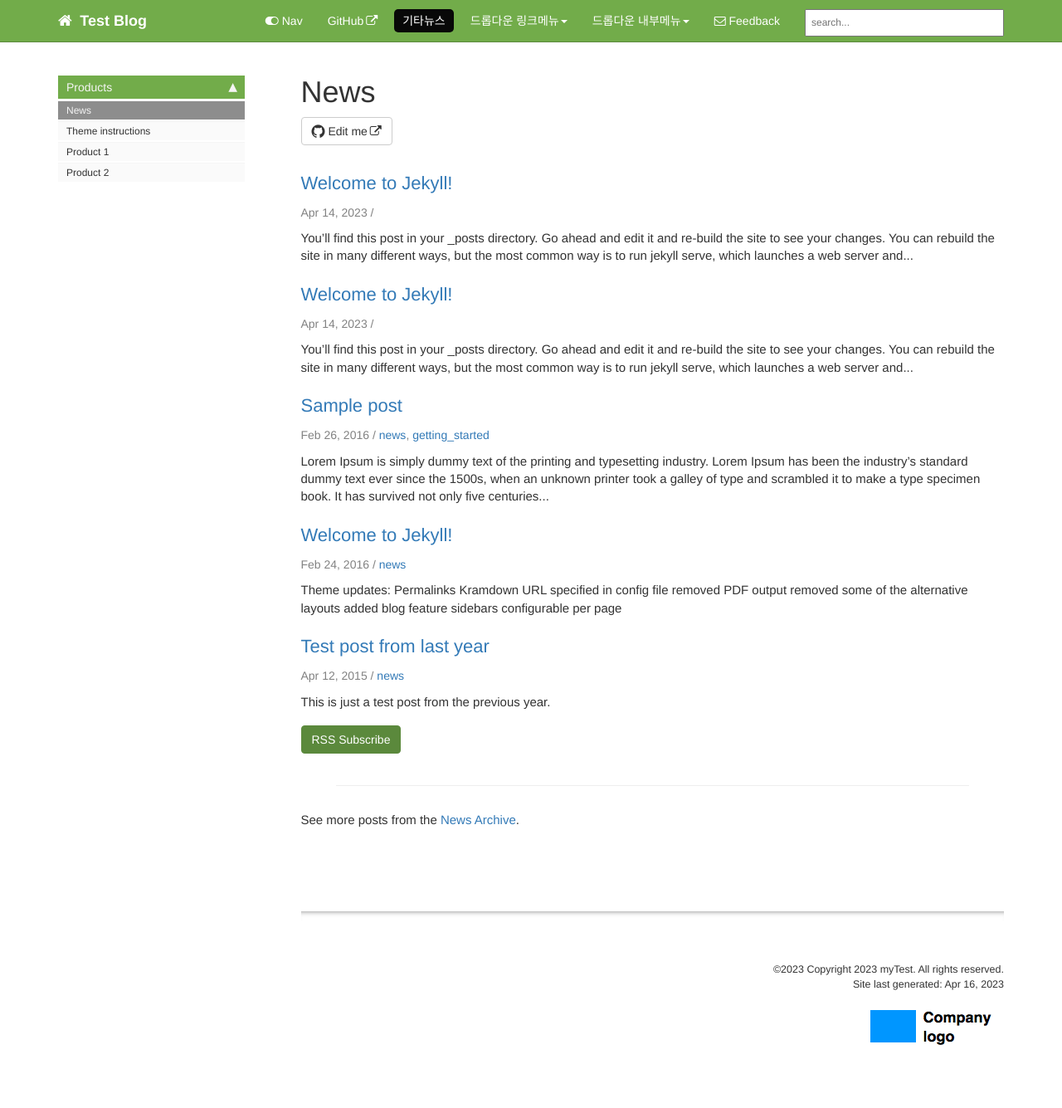
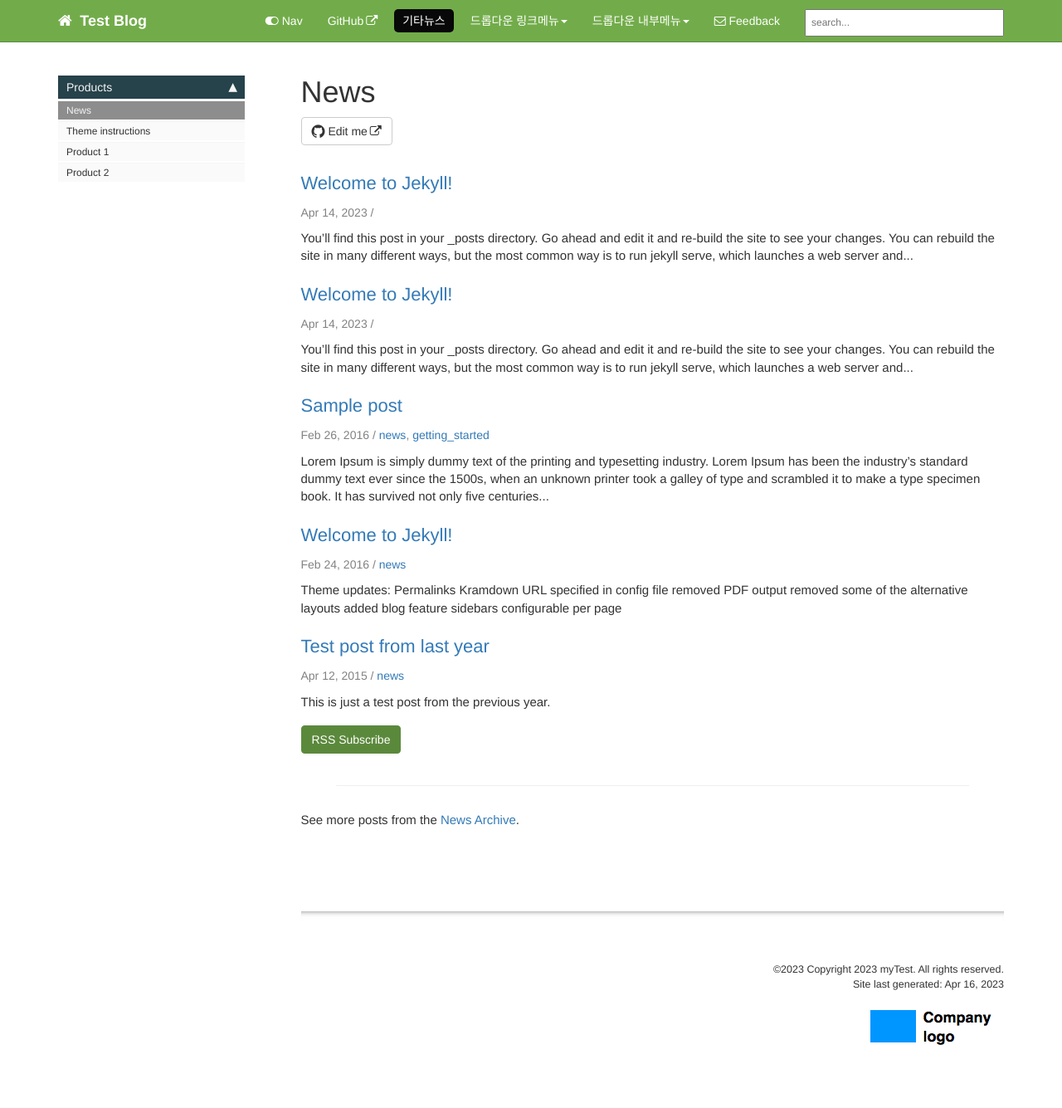
Before and after one commit to deepine/deepine.github.io, a Jekyll site: the page built from pages/news/news.html, in a window 1280 px wide. Shown: the whole page at 83% size. Built offline with Jekyll 4.4.1, drawn with Linux system fonts in a browser that asks for light colours; comment, search, counter and statistics services are not loaded.

Commit message:
Update theme-green.css

```diff
--- a/css/theme-green.css
+++ b/css/theme-green.css
@@ -14,15 +14,15 @@ h4 {color: #808080; }
 }
 
 .nav > li.active > a {
-    background-color: #72ac4a;
+    background-color: #26424b;
 }
 
 .nav > li > a:hover {
-    background-color: #72ac4a;
+    background-color: #26424b;
 }
 
 div.navbar-collapse .dropdown-menu > li > a:hover {
-    background-color: #72ac4a;
+    background-color: #26424b;
 }
 
 .navbar-inverse .navbar-nav>li>a, .navbar-inverse .navbar-brand {
@@ -35,7 +35,7 @@ div.navbar-collapse .dropdown-menu > li > a:hover {
 
 .nav li.thirdlevel > a {
     background-color: #FAFAFA !important;
-    color: #72ac4a;
+    color: #26424b;
     font-weight: bold;
 }
 
@@ -61,7 +61,7 @@ a[data-toggle="tooltip"] {
 
 /* not sure if using this ...*/
 .navbar-inverse .navbar-collapse, .navbar-inverse .navbar-form {
-    border-color: #72ac4a !important;
+    border-color: #26424b !important;
 }
 
 .btn-primary {
@@ -75,7 +75,7 @@ a[data-toggle="tooltip"] {
 .btn-primary:active,
 .btn-primary.active,
 .open .dropdown-toggle.btn-primary {
-    background-color: #72ac4a;
+    background-color: #26424b;
     border-color: #5b893c;
 }
 
```
